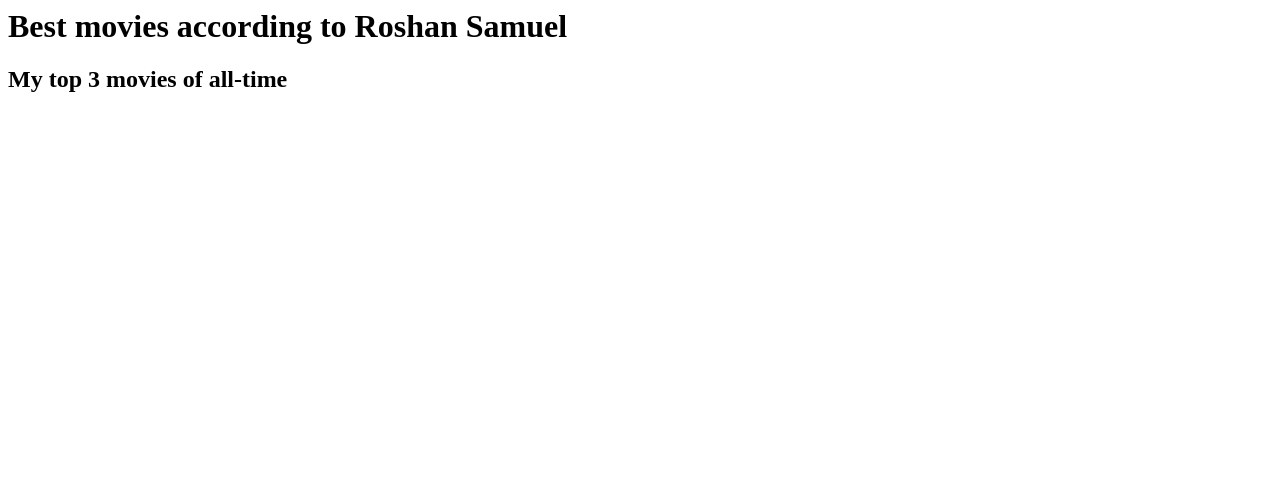
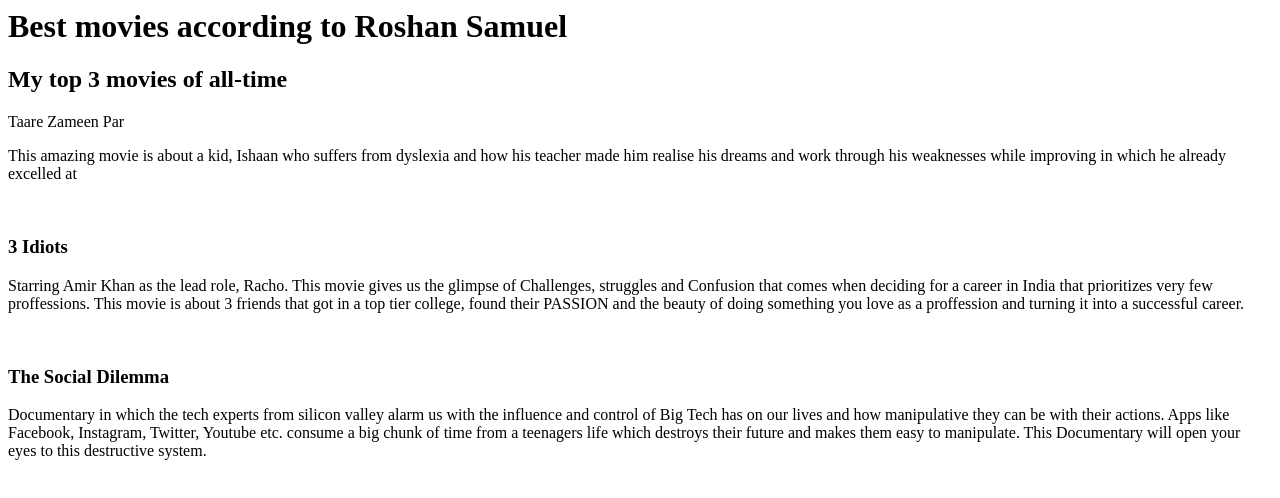
Before and after one commit to wendigo0103/html-Movie, a plain HTML site: page index.html in a window 1280 px wide. Drawn offline with Linux system fonts and the light colour scheme.

Commit message:
Update index.html

```diff
--- a/index.html
+++ b/index.html
@@ -1,3 +1,11 @@
 <!-- Write your code below -->
 <h1>Best movies according to Roshan Samuel</h1>
 <h2> <b>My top 3 movies of all-time</b></h2>
+Taare Zameen Par</h3>
+<p>This amazing movie is about a kid, Ishaan who suffers from dyslexia and how his teacher made him realise his dreams and work through his weaknesses while improving in which he already excelled at </p>
+<br>
+<h3>3 Idiots</h3>
+<p>Starring Amir Khan as the lead role, Racho. This movie gives us the glimpse of Challenges, struggles and Confusion that comes when deciding for a career in India that prioritizes very few proffessions. This movie is about 3 friends that got in a top tier college, found their PASSION and the beauty of doing something you love as a proffession and turning it into a successful career. </p>
+<br>
+<h3>The Social Dilemma</h3>
+<p>Documentary in which the tech experts from silicon valley alarm us with the influence and control of Big Tech has on our lives and how manipulative they can be with their actions. Apps like Facebook, Instagram, Twitter, Youtube etc. consume a big chunk of time from a teenagers life which destroys their future and makes them easy to manipulate. This Documentary will open your eyes to this destructive  system.</p>
```
